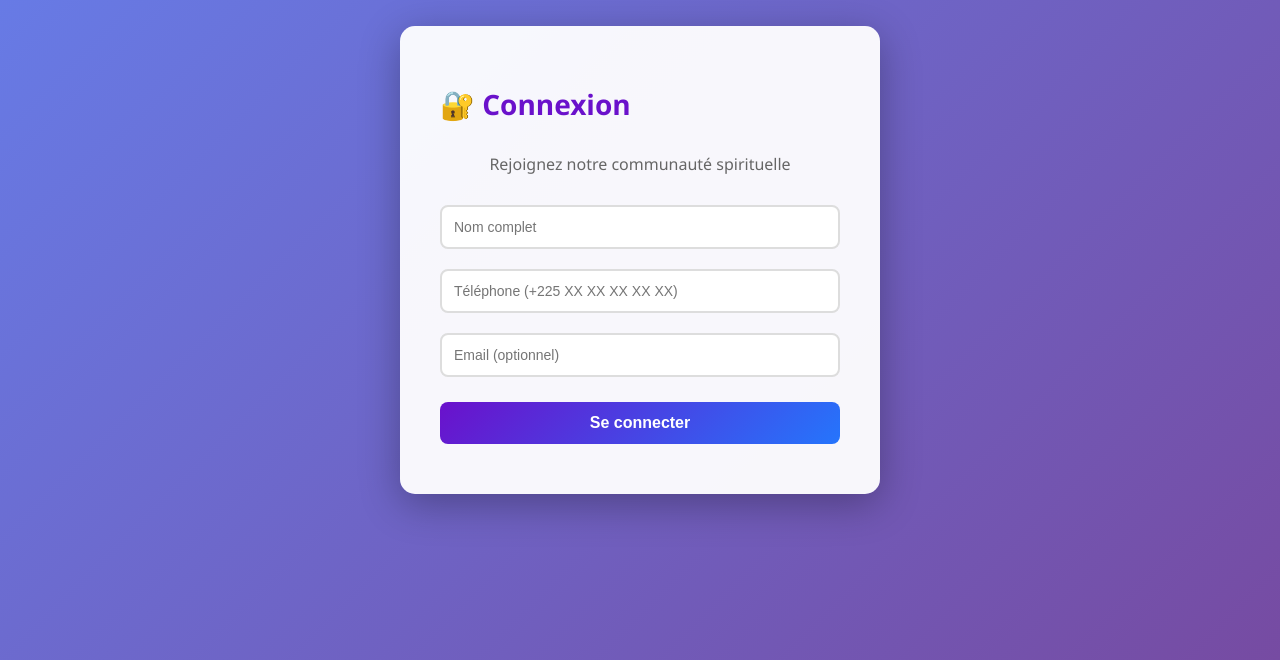
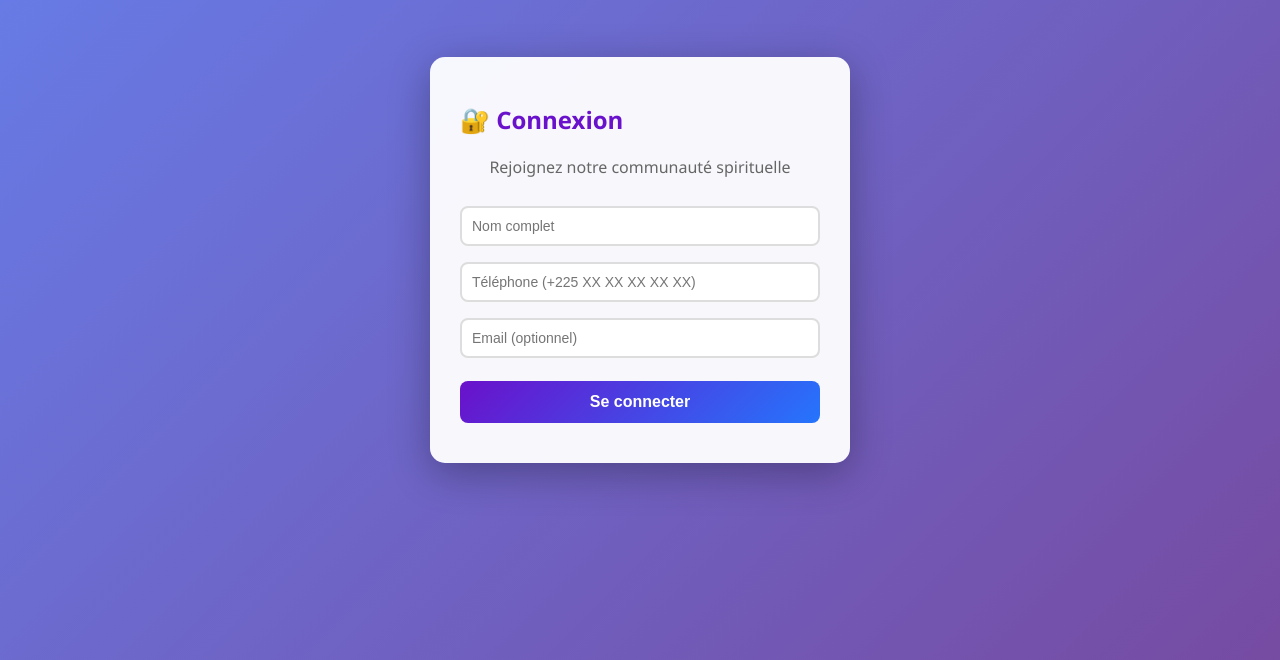
Before and after one commit to franckzeregbe/AUTOMATISATION, a plain HTML site: page index.html in a window 1280 px wide. Shown: the part 140-800 px from the top of the page. Drawn offline with Linux system fonts and the light colour scheme.

Commit message:
UX: Icône agent personne, recherche accueil uniquement, sections indépendantes, login compact

```diff
--- a/index.html
+++ b/index.html
@@ -261,16 +261,16 @@
 
     .login-container {
       background: rgba(255,255,255,0.95);
-      padding: 40px;
+      padding: 30px;
       border-radius: 15px;
       box-shadow: 0 10px 40px rgba(0,0,0,0.3);
       width: 90%;
-      max-width: 400px;
+      max-width: 360px;
       color: #333;
     }
 
-    .login-container h1 { color: #6a11cb; margin-bottom: 30px; font-size: 28px; }
-    .login-container input { width: 100%; padding: 12px; margin: 10px 0; border: 2px solid #ddd; border-radius: 8px; font-size: 14px; box-sizing: border-box; }
+    .login-container h1 { color: #6a11cb; margin-bottom: 20px; font-size: 24px; }
+    .login-container input { width: 100%; padding: 10px; margin: 8px 0; border: 2px solid #ddd; border-radius: 8px; font-size: 14px; box-sizing: border-box; }
     .login-container input:focus { outline: none; border-color: #6a11cb; box-shadow: 0 0 10px rgba(106, 17, 203, 0.3); }
     .login-btn { width: 100%; padding: 12px; background: linear-gradient(135deg, #6a11cb 0%, #2575fc 100%); color: white; border: none; border-radius: 8px; font-size: 16px; font-weight: bold; cursor: pointer; margin-top: 15px; transition: transform 0.2s; }
     .login-btn:hover { transform: translateY(-2px); box-shadow: 0 5px 20px rgba(106, 17, 203, 0.4); }
@@ -419,7 +419,7 @@
     <symbol id="icon-game" viewBox="0 0 24 24"><path d="M6 8a4 4 0 0 0 0 8h12a4 4 0 0 0 0-8H6zm3 3h2v2H9v-2zm6 0h2v2h-2v-2z"/></symbol>
     <symbol id="icon-bible" viewBox="0 0 24 24"><path d="M3 6v13a2 2 0 0 0 2 2h12v-2H5V6h14V4H5a2 2 0 0 0-2 2z"/></symbol>
     <symbol id="icon-dons" viewBox="0 0 24 24"><path d="M12 2a9 9 0 100 18 9 9 0 000-18zm1 10h3v2h-3v3h-2v-3H8v-2h3V9h2v3z"/></symbol>
-    <symbol id="icon-agent" viewBox="0 0 24 24"><path d="M12 2a4 4 0 00-4 4v1H6v9a3 3 0 003 3h6a3 3 0 003-3V7h-2V6a4 4 0 00-4-4zm-3 8h6v2h-6v-2z"/></symbol>
+    <symbol id="icon-agent" viewBox="0 0 24 24"><path d="M12 12c2.21 0 4-1.79 4-4s-1.79-4-4-4-4 1.79-4 4 1.79 4 4 4zm0 2c-2.67 0-8 1.34-8 4v2h16v-2c0-2.66-5.33-4-8-4z"/></symbol>
     <symbol id="icon-user" viewBox="0 0 24 24"><path d="M12 12c2.7 0 5-2.3 5-5s-2.3-5-5-5-5 2.3-5 5 2.3 5 5 5zm0 2c-3.3 0-9 1.7-9 5v2h18v-2c0-3.3-5.7-5-9-5z"/></symbol>
     <symbol id="icon-info" viewBox="0 0 24 24"><path d="M11 7h2v2h-2V7zm1-5C6.48 2 2 6.48 2 12s4.48 10 10 10 10-4.48 10-10S17.52 2 12 2zm1 15h-2v-6h2v6z"/></symbol>
     <symbol id="icon-settings" viewBox="0 0 24 24"><path d="M19.14 12.936a7.953 7.953 0 000-1.872l2.036-1.58a.5.5 0 00.12-.63l-1.926-3.33a.5.5 0 00-.6-.22l-2.4.96a8.12 8.12 0 00-1.62-.94l-.36-2.52A.5.5 0 0013.8 2h-3.6a.5.5 0 00-.5.42l-.36 2.52c-.57.22-1.1.5-1.62.94l-2.4-.96a.5.5 0 00-.6.22L2.4 8.85a.5.5 0 00.12.63l2.04 1.58c-.04.31-.06.63-.06.95s.02.64.06.95L2.52 14.9a.5.5 0 00-.12.63l1.926 3.33c.14.24.44.34.7.26l2.4-.96c.5.45 1.05.82 1.62.94l.36 2.52c.05.28.28.48.53.48h3.6c.26 0 .48-.2.53-.48l.36-2.52c.57-.22 1.12-.5 1.62-.94l2.4.96c.26.08.56-.02.7-.26l1.926-3.33a.5.5 0 00-.12-.63l-2.036-1.58zM12 15.5A3.5 3.5 0 1112 8.5a3.5 3.5 0 010 7z"/></symbol>
@@ -502,8 +502,10 @@
       <p id="verseRef" style="opacity:0.9; margin:10px 0 0 0; font-weight:600; color:#ffeb3b;"></p>
     </div>
 
-    <input type="text" id="searchInput" placeholder="🔍 Rechercher dans l'application..." onkeyup="globalSearch()" onfocus="showSearchResults()">
-    <div id="searchResults" style="display:none; position:absolute; background:rgba(30,30,40,0.98); border-radius:12px; padding:15px; margin-top:5px; max-width:600px; width:90%; left:50%; transform:translateX(-50%); max-height:400px; overflow-y:auto; box-shadow:0 8px 32px rgba(0,0,0,0.4); z-index:1000;"></div>
+    <div id="searchContainer" style="display:block;">
+      <input type="text" id="searchInput" placeholder="🔍 Rechercher dans l'application..." onkeyup="globalSearch()" onfocus="showSearchResults()">
+      <div id="searchResults" style="display:none; position:absolute; background:rgba(30,30,40,0.98); border-radius:12px; padding:15px; margin-top:5px; max-width:600px; width:90%; left:50%; transform:translateX(-50%); max-height:400px; overflow-y:auto; box-shadow:0 8px 32px rgba(0,0,0,0.4); z-index:1000;"></div>
+    </div>
 
     <div class="stats" style="display:none;gap:20px;margin-top:12px;flex-wrap:wrap;justify-content:center;">
       <span id="streakBadge" class="streak-badge" style="display:none;">🔥 <span id="streakDays">0</span> jours</span>
@@ -891,6 +893,7 @@
       contentDiv.classList.add('hiding');
       document.querySelector('.sections').style.opacity = '0';
       document.getElementById('homeHeader').classList.add('hide');
+      document.getElementById('searchContainer').style.display = 'none';
 
       setTimeout(() => {
         document.querySelector('.sections').style.display = 'none';
@@ -919,6 +922,7 @@
         afficherAccueil();
         document.getElementById('backButton').classList.remove('show');
         document.getElementById('homeHeader').classList.remove('hide');
+        document.getElementById('searchContainer').style.display = 'block';
       }, 300);
     }
 
@@ -928,6 +932,7 @@
       currentSection = null;
       document.getElementById('content').innerHTML = '';
       document.getElementById('content').style.display = 'none';
+      document.getElementById('searchContainer').style.display = 'block';
       const sections = document.querySelector('.sections');
       sections.style.display = 'flex';
       sections.style.opacity = '0';
```
